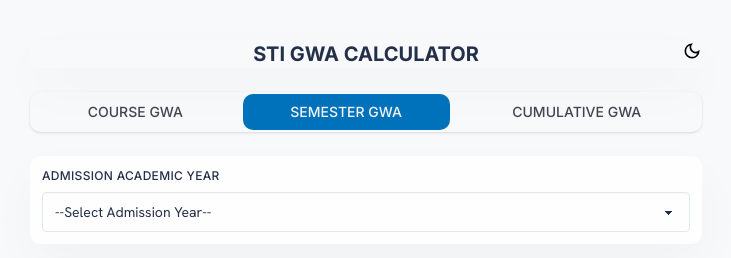
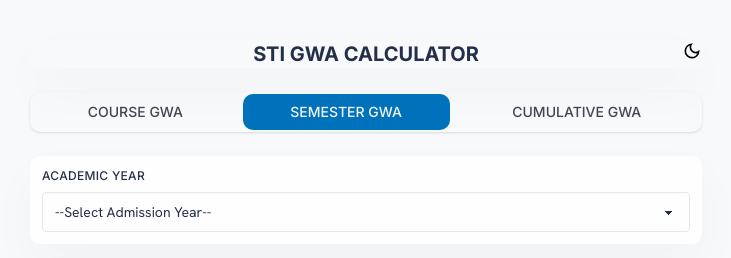
Before and after one commit to Lynch-ely/sti-version2-calculator, a React (Vite) app: page / in a window 1280 px wide. Both pictures are taken after a click on the button "SEMESTER GWA". Shown: the top 258 px of the page, without its empty margins (274-1005 px from the left). Built offline with nearby package versions, Linux system fonts and the light colour scheme.

Commit message:
final siguro toh

```diff
--- a/src/pages/GWACalculator.jsx
+++ b/src/pages/GWACalculator.jsx
@@ -561,7 +561,7 @@
           {/* SEMESTER GWA */}
           <section className={`${activeNav === 'GWA' ? 'block' : 'hidden'} font-hanken`}>
             <div className={`rounded-lg w-full shadow-[0_20px_50px_rgba(0,0,0,0.03)] p-3 space-y-2 md:mb-5 ${theme.card}`}>
-              <h1 className="text-xs font-inter font-medium uppercase tracking-wide">Admission Academic Year</h1>
+              <h1 className="text-xs font-inter font-medium uppercase tracking-wide">Academic Year</h1>
               <select defaultValue="" className={`select w-full border focus:outline-none ${theme.card} ${hasCalculationError ? `${theme.ring}` : `${theme.borderDivision}`}`}
               onChange={(e) => {
               setAdmittedYear(e.target.value);
@@ -666,7 +666,7 @@
           {/* CUMULATIVE GWA */}
           <section className={`${activeNav === 'Cumulative GWA' ? 'block' : 'hidden'} font-hanken`}>
             <div className={`rounded-lg w-full shadow-[0_20px_50px_rgba(0,0,0,0.03)] p-3 space-y-2 md:mb-5 ${theme.card}`}>
-              <h1 className="text-xs font-inter font-medium uppercase tracking-wide">Admission Academic Year</h1>
+              <h1 className="text-xs font-inter font-medium uppercase tracking-wide">Academic Year</h1>
               <select defaultValue="" className={`select w-full border focus:outline-none ${theme.card} ${hasError ? `${theme.ring}` : `${theme.borderDivision}`}`} onChange={(e) => setCumulativeAdmittedYear(e.target.value)}>
                 <option value='' disabled hidden>--Select Admission Year--</option>
                 <option value='2022'>A.Y. 2022-2023 and 2023-2024</option>
```
